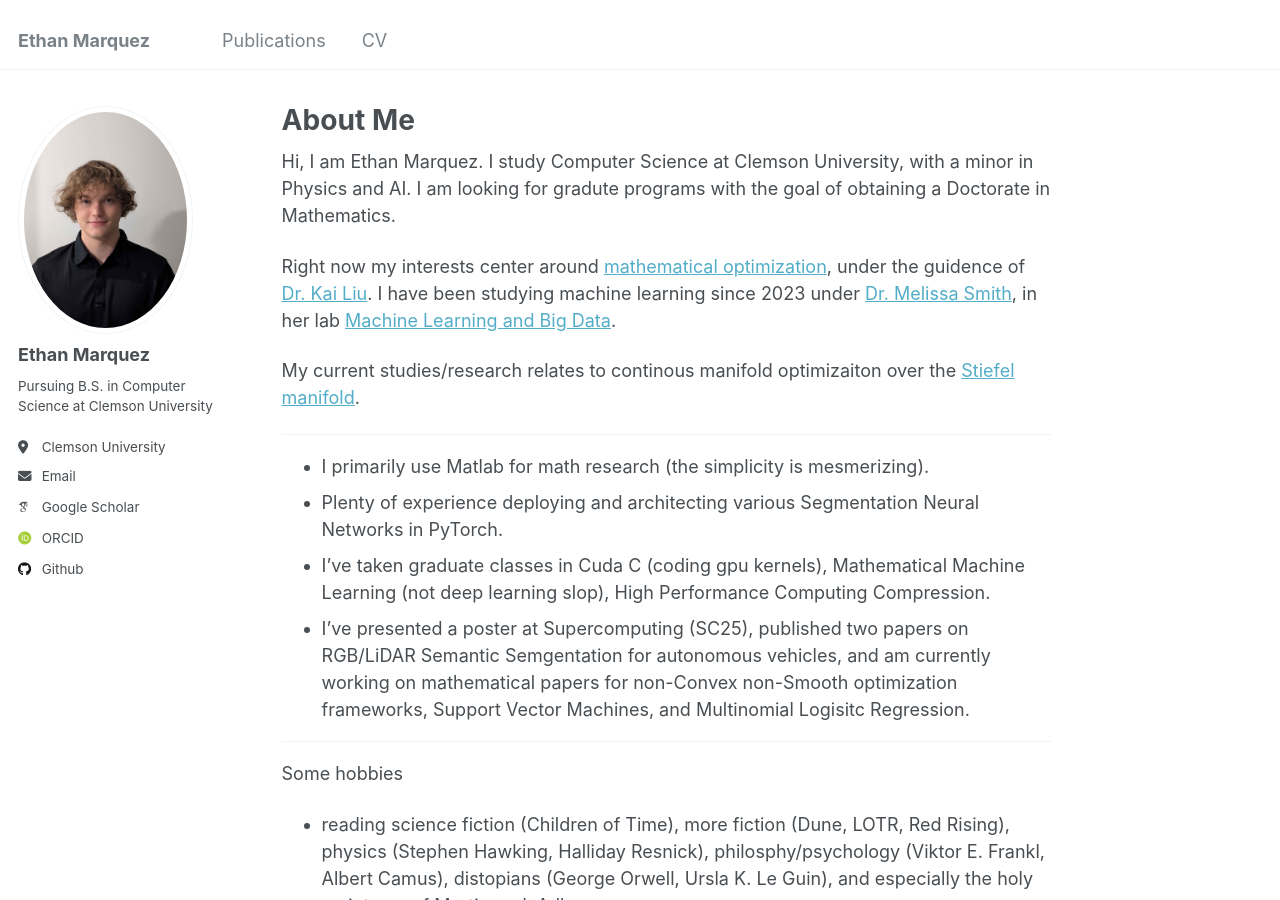
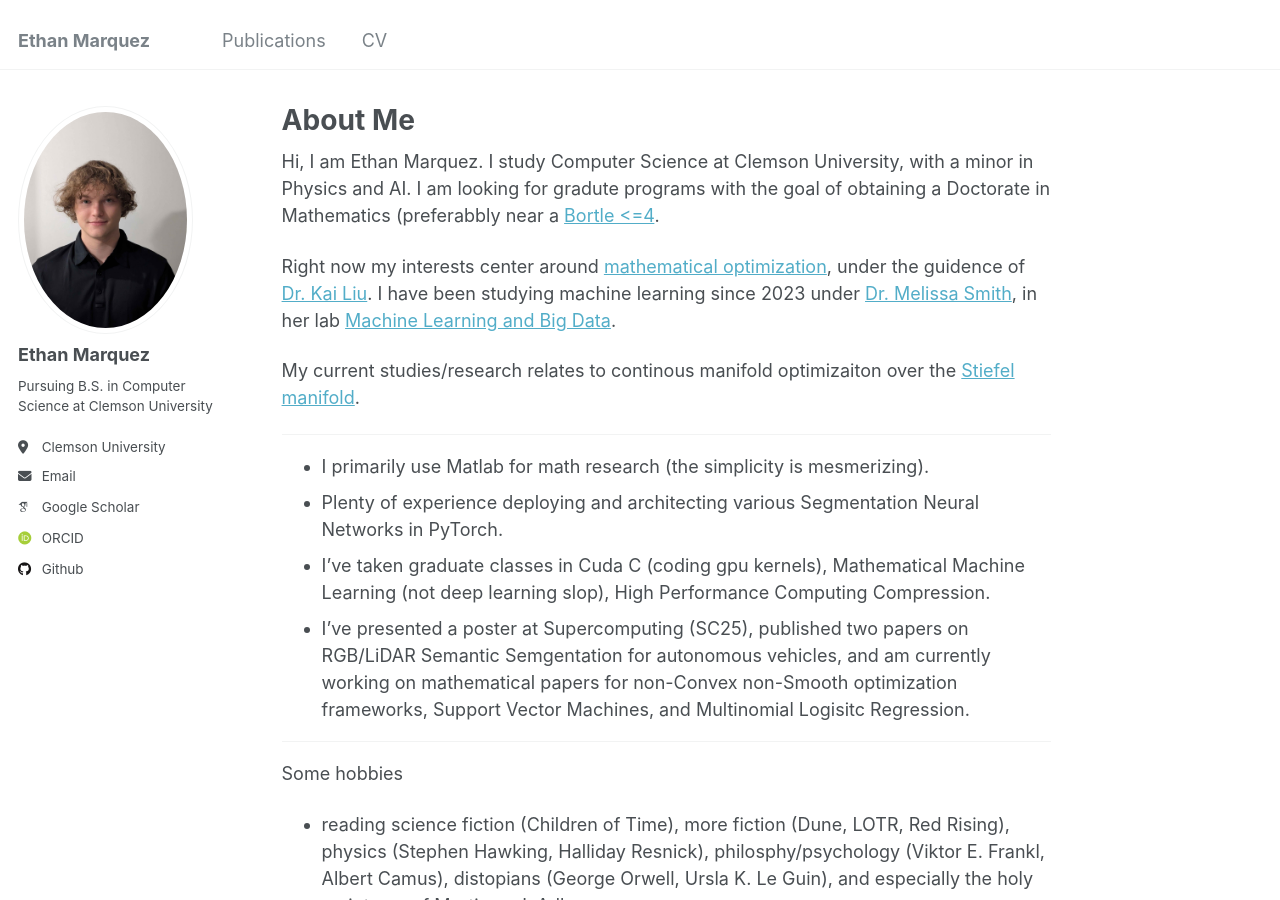
Before and after one commit to ethanmarq/ethanmarq.github.io, a Jekyll site: the page built from _pages/about.md, in a window 1280 px wide and 900 px high. Built offline with Jekyll 4.4.1, drawn with Linux system fonts in a browser that asks for light colours; some web fonts are replaced.

Commit message:
about me

```diff
--- a/_pages/about.md
+++ b/_pages/about.md
@@ -7,7 +7,7 @@ redirect_from:
   - /about.html
 ---
 
-Hi, I am Ethan Marquez. I study Computer Science at Clemson University, with a minor in Physics and AI. I am looking for gradute programs with the goal of obtaining a Doctorate in Mathematics.
+Hi, I am Ethan Marquez. I study Computer Science at Clemson University, with a minor in Physics and AI. I am looking for gradute programs with the goal of obtaining a Doctorate in Mathematics (preferabbly near a [Bortle <=4](https://en.wikipedia.org/wiki/Bortle_scale?useskin=vector).
 
 Right now my interests center around [mathematical optimization](https://en.wikipedia.org/wiki/Mathematical_optimization?useskin=vector), under the guidence of [Dr. Kai Liu](https://sites.google.com/view/kailiu/home). I have been studying machine learning since 2023 under [Dr. Melissa Smith](https://www.clemson.edu/cecas/departments/ece/faculty_staff/faculty/msmith.html), in her lab [Machine Learning and Big Data](https://cufctl.github.io/mlbd/).
 
```
